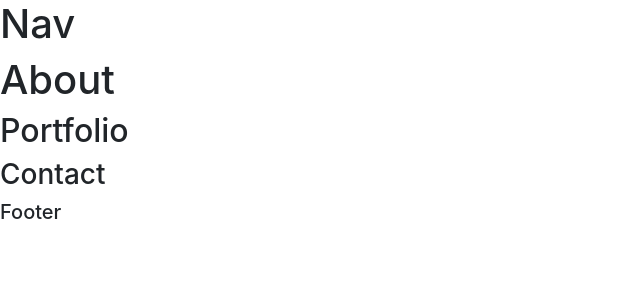
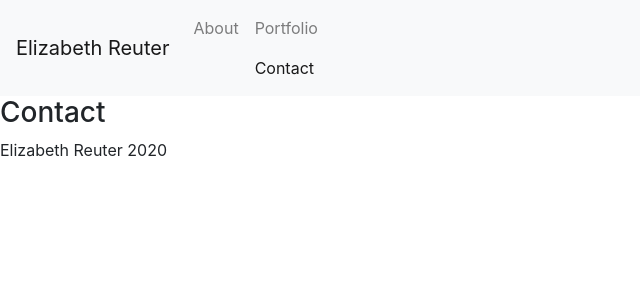
Before and after one commit to ElizabethReuter/React-Portfolio, a React (Create React App) app in the folder client/: page /contact in a window 1280 px wide. Shown: the top 300 px of the page, without its empty margins (0-640 px from the left). Built offline with nearby package versions, Linux system fonts and the light colour scheme.

Commit message:
navbar and footer working

```diff
--- a/client/src/components/Footer/Footer.js
+++ b/client/src/components/Footer/Footer.js
@@ -3,9 +3,9 @@
 function Footer() {
 
   return (
-    <div>
-      <h5>Footer</h5>
-    </div>
+    <footer className="footer">
+      <span>Elizabeth Reuter 2020</span>
+    </footer>
   );
 }
 
--- a/client/src/components/Nav/Nav.js
+++ b/client/src/components/Nav/Nav.js
@@ -1,11 +1,47 @@
 import React from "react";
+import { Link } from "react-router-dom";
+
 
 function Nav() {
 
   return (
-    <div>
-      <h1>Nav</h1>
-    </div>
+<nav className="navbar navbar-expand-lg navbar-light bg-light">
+      <Link className="navbar-brand" to="/">
+        Elizabeth Reuter
+      </Link>
+      <div>
+        <ul className="navbar-nav">
+          <li className="nav-item">
+            <Link
+              to="/"
+              className={
+                window.location.pathname === "/" || window.location.pathname === "/about"
+                  ? "nav-link active"
+                  : "nav-link"
+              }
+            >
+              About
+            </Link>
+          </li>
+          <li className="nav-item">
+            <Link
+              to="/portfolio"
+              className={window.location.pathname === "/portfolio" ? "nav-link active" : "nav-link"}
+            >
+              Portfolio
+            </Link>
+            <li className="nav-item">
+            <Link
+              to="/contact"
+              className={window.location.pathname === "/contact" ? "nav-link active" : "nav-link"}
+            >
+              Contact
+            </Link>
+          </li>
+          </li>
+        </ul>
+      </div>
+    </nav>
   );
 }
 
--- a/client/src/pages/Home.js
+++ b/client/src/pages/Home.js
@@ -1,4 +1,5 @@
 import React from 'react';
+import { BrowserRouter as Router, Route } from "react-router-dom";
 import Nav from '../components/Nav/Nav.js';
 import About from '../components/About/About.js';
 import Portfolio from '../components/Portfolio/Portfolio.js';
@@ -7,13 +8,15 @@
 
 function Home () {
     return (
+      <Router>
         <div>
           <Nav />
-              <About />
-              <Portfolio />
-              <Contact />
+            <Route exact path="/" component={About} />
+            <Route exact path="/portfolio" component={Portfolio} />
+            <Route exact path="/contact" component={Contact} />
           <Footer />
         </div>
+      </Router>
     )
 }
 
```
